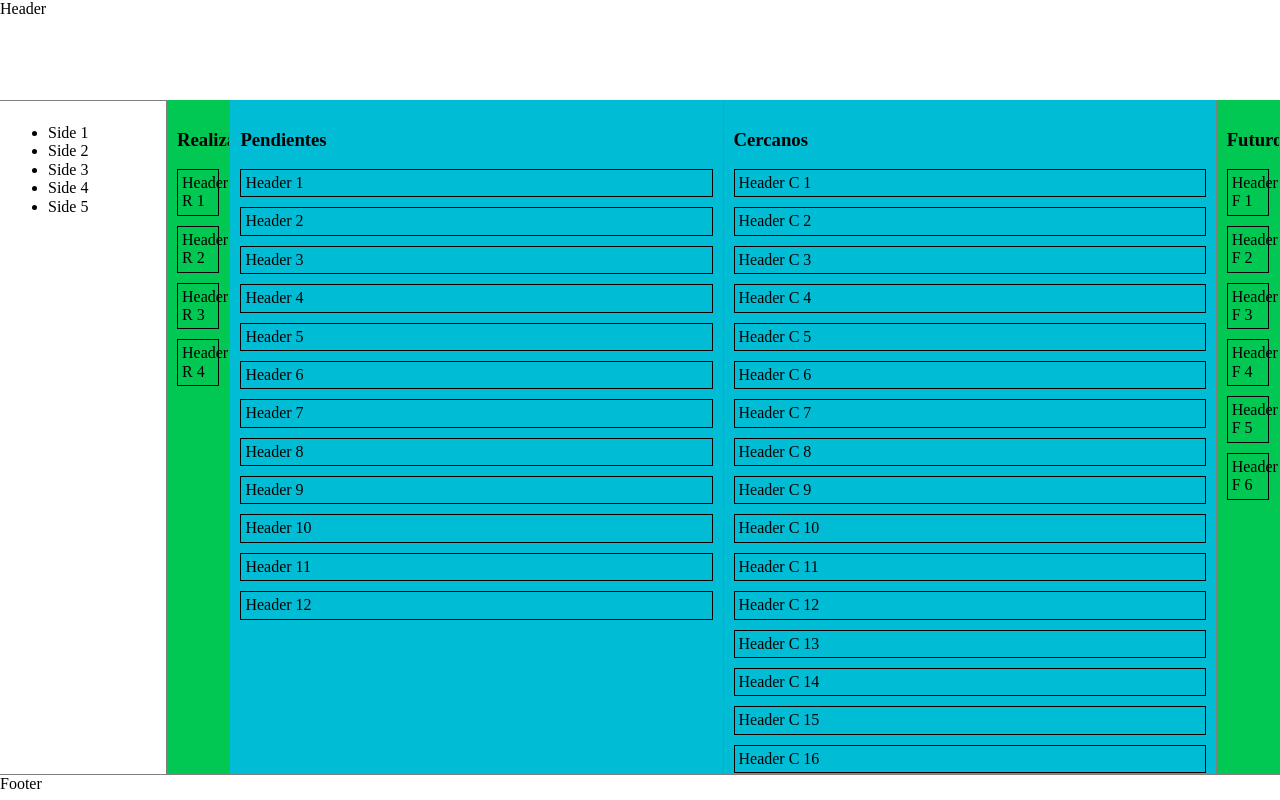
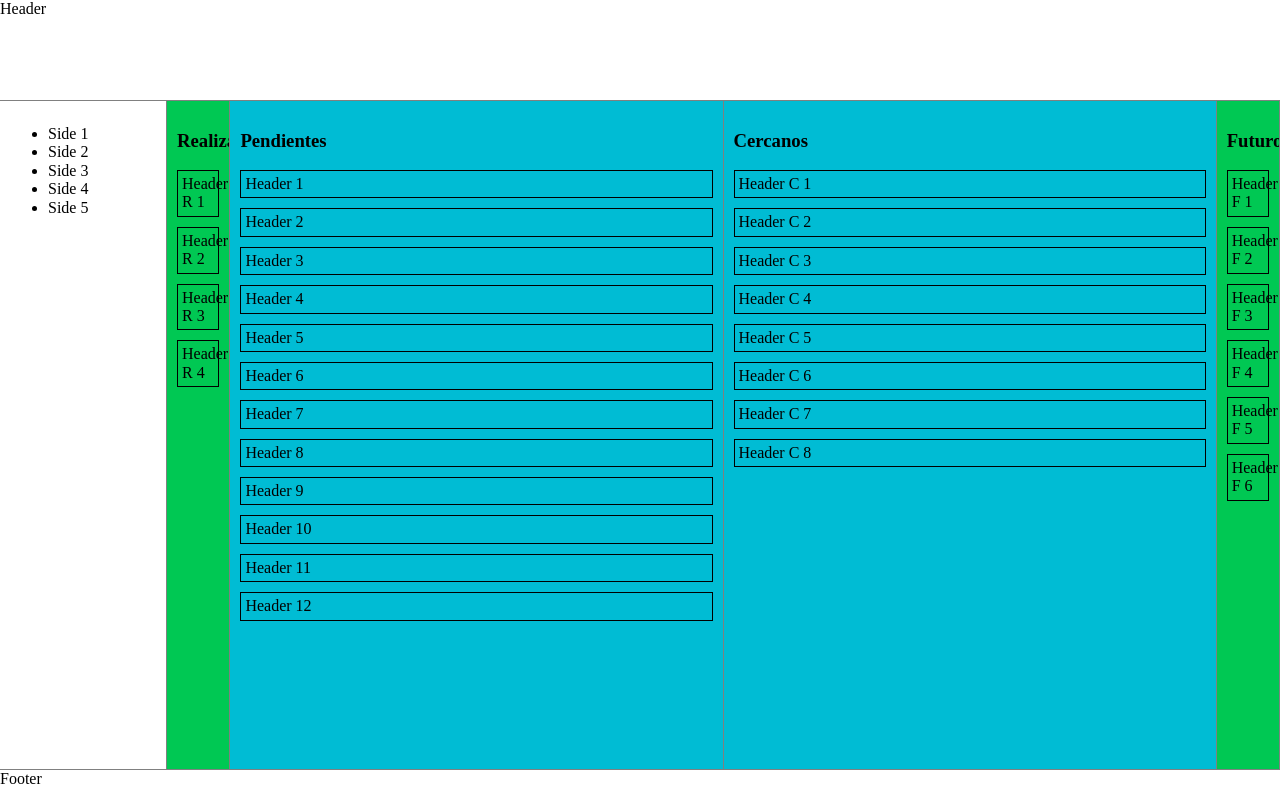
Before and after one commit to gonmercado/angular1-boilerplate, a website: page index.html in a window 1280 px wide. Drawn offline with nearby package versions, Linux system fonts and the light colour scheme; some packages are replaced by stand-ins of ours.

Commit message:
Adding version of flex with sticky footer

```diff
--- a/assets/css/main.css
+++ b/assets/css/main.css
@@ -1,29 +1,26 @@
 body {
+  display: flex;
   margin: 0;
-  box-sizing: border-box;
+  min-height: 100vh;
+  height: 100vh;
+  flex-direction: column;
 }
 
 header {
   border-bottom: 1px solid gray;
   height:100px;
+  flex-shrink: 0;
 }
 
 footer {
-  position: absolute;
-  height:25px;
-  bottom:0;
-  left:0;
-  right: 0;
   border-top: 1px solid gray;
+  height: 30px;
+  flex-shrink: 0;
 }
 
 .body {
-  position: absolute;
-  top:100px;
-  bottom:25px;
-  left:0;
-  right:0;
   display: flex;
+  flex: 1 0 auto;
 }
 
 .sidebar {
--- a/index.html
+++ b/index.html
@@ -75,17 +75,6 @@
           <li>Header C 6</li>
           <li>Header C 7</li>
           <li>Header C 8</li>
-          <li>Header C 9</li>
-          <li>Header C 10</li>
-          <li>Header C 11</li>
-          <li>Header C 12</li>
-          <li>Header C 13</li>
-          <li>Header C 14</li>
-          <li>Header C 15</li>
-          <li>Header C 16</li>
-          <li>Header C 17</li>
-          <li>Header C 18</li>
-          <li>Header C 19</li>
         </ul>
       </div>
       <div class="colapsed">
```
